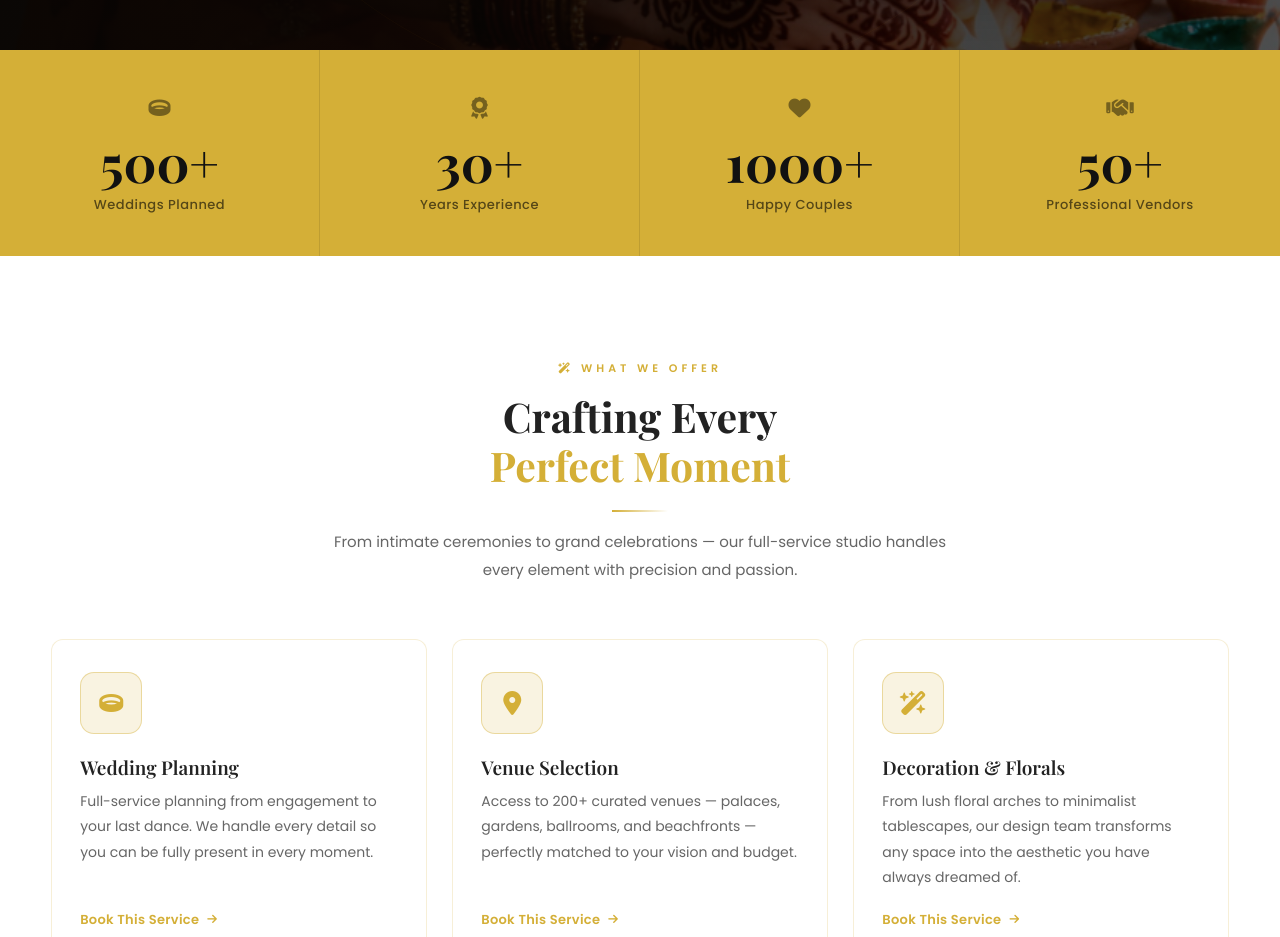
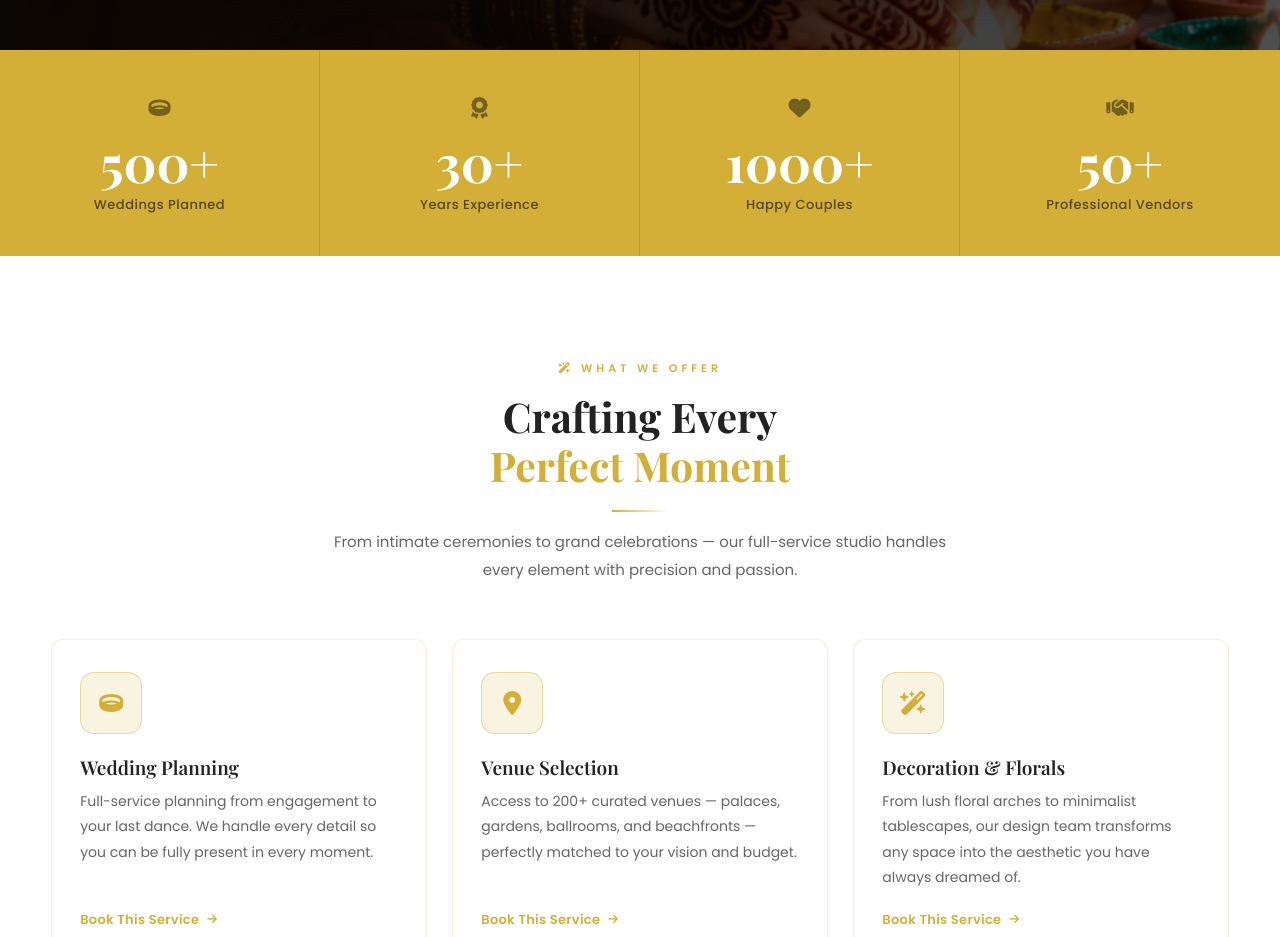
Before and after one commit to mdmustafaalam/wedding, a React (Vite) app: page / in a window 1280 px wide. Shown: the part 795-1732 px from the top of the page. Built offline with nearby package versions, Linux system fonts and the light colour scheme; some icons are missing; a web font is replaced by a local one.

Commit message:
currection

```diff
--- a/src/components/Stats/Stats.css
+++ b/src/components/Stats/Stats.css
@@ -27,7 +27,7 @@
   font-family: var(--font-heading);
   font-size: clamp(34px, 4vw, 52px);
   font-weight: 700;
-  color: #111;
+  color: #fff;
   line-height: 1;
   margin-bottom: 6px;
 }
```
